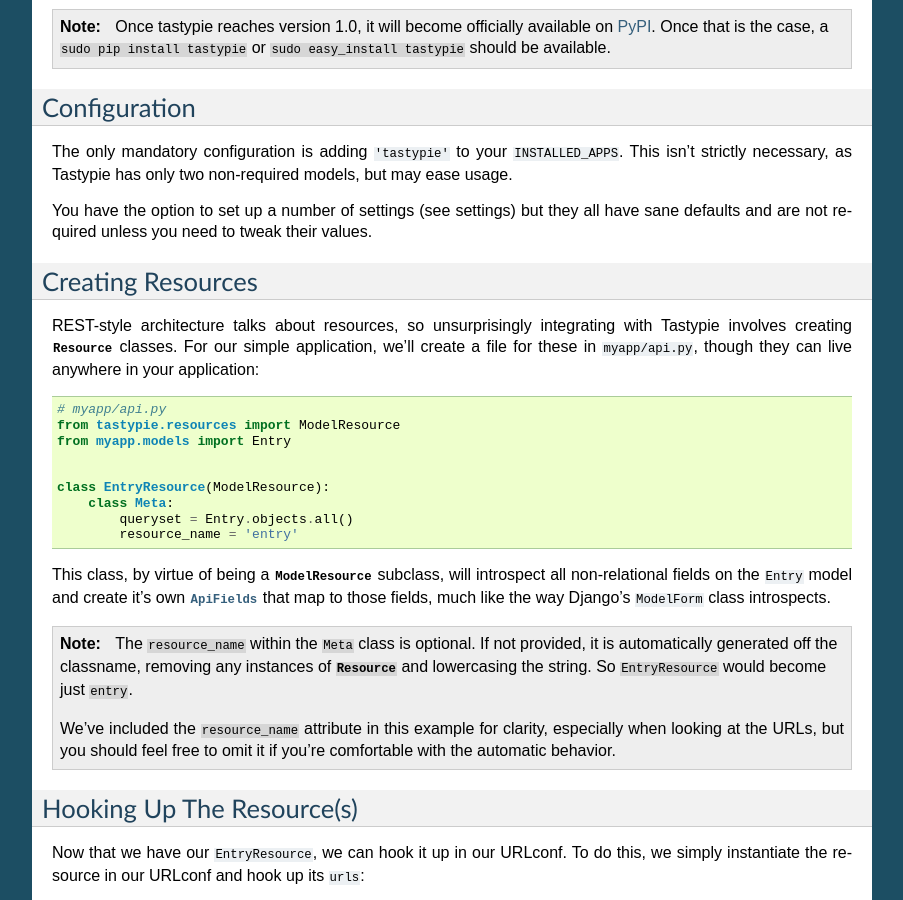
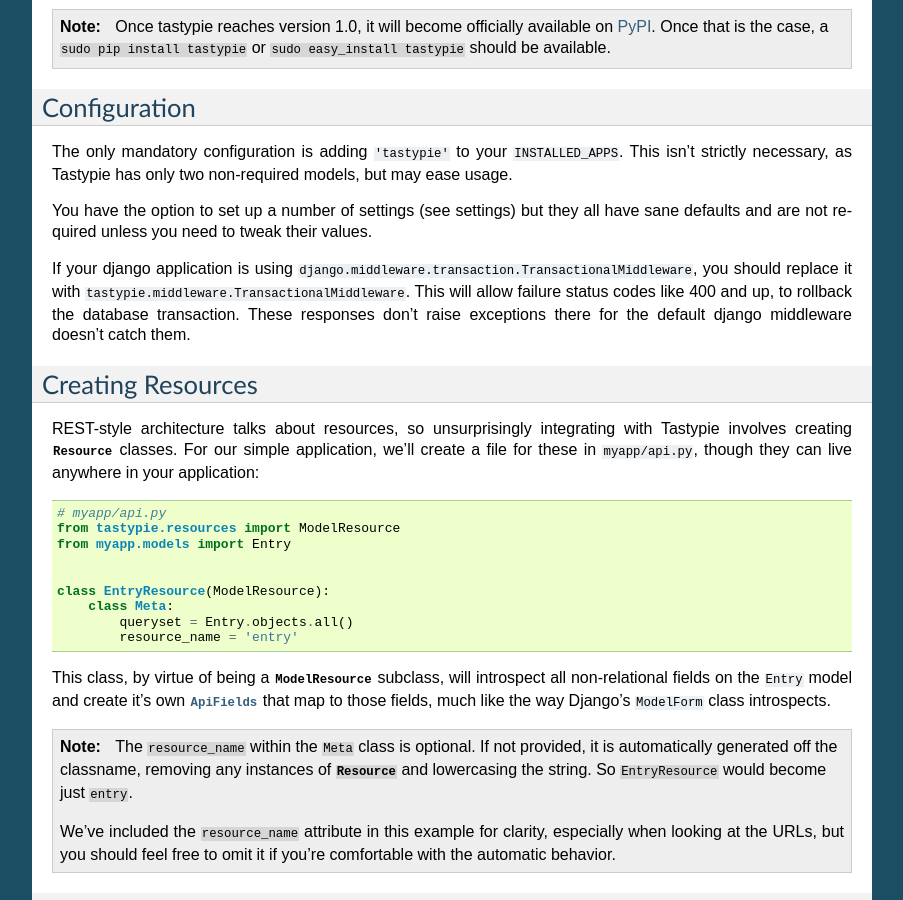
Before and after one commit to django-tastypie/django-tastypie, a Sphinx documentation site: the page built from docs/tutorial.rst, in a window 1280 px wide and 900 px high, scrolled down 1208 px. Shown: the whole window, without its empty margins (198-1101 px from the left). Built offline with Sphinx 7.4.7, drawn with Linux system fonts in a browser that asks for light colours; pages that are not in the unit, such as notebooks, are missing from menus.

Commit message:
added docs

```diff
--- a/docs/tutorial.rst
+++ b/docs/tutorial.rst
@@ -98,6 +98,11 @@
 they all have sane defaults and are not required unless you need to tweak their
 values.
 
+If your django application is using ``django.middleware.transaction.TransactionalMiddleware``,
+you should replace it with ``tastypie.middleware.TransactionalMiddleware``.
+This will allow failure status codes like 400 and up, to rollback the database
+transaction. These responses don't raise exceptions there for the default django
+middleware doesn't catch them.
 
 Creating Resources
 ==================
```
